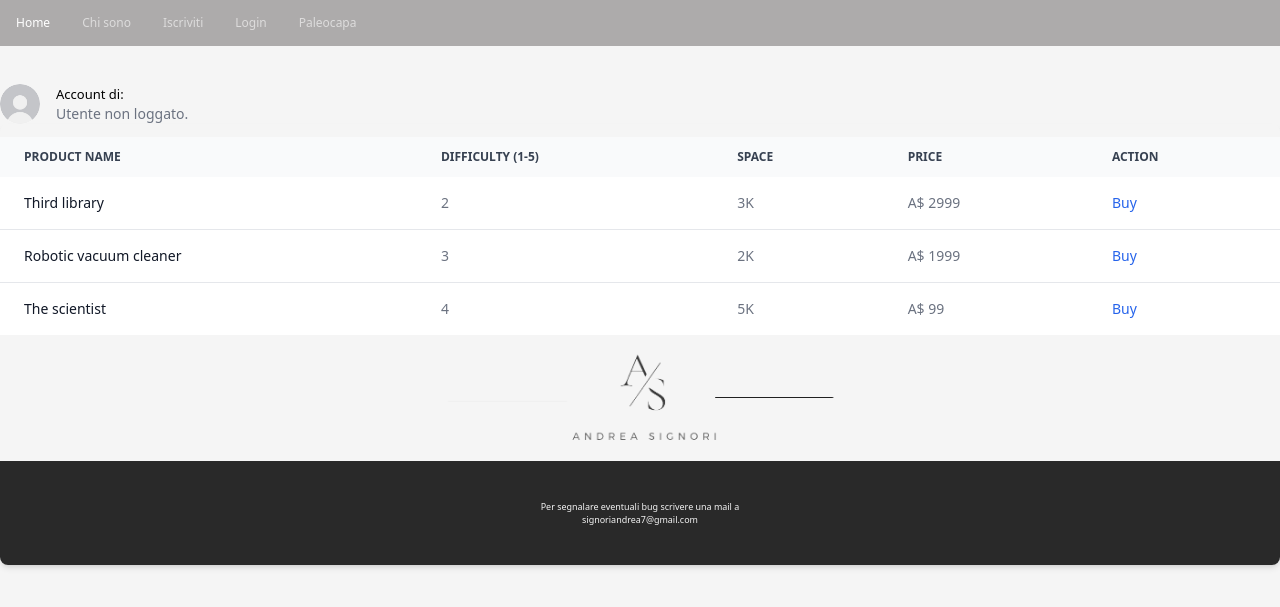
After one commit to AndreaSignori07/Capolavoro, a PHP site: page /myarea/myareahome.php in a window 1280 px wide. The commit adds this page. Shown: the top 607 px of the page. Run offline with PHP 8.4, Linux system fonts and the light colour scheme; some libraries are stand-ins or nearby versions.

Commit message:
Add files via upload

```diff
--- /dev/null
+++ b/Capolavoro/myarea/connection2.php
@@ -0,0 +1,15 @@
+<?php
+// Sostituisci con le tue credenziali effettive del database
+$servername = "localhost";
+$username = "root";
+$password = "";
+$dbname = "sito_personale";
+
+// Crea una connessione
+$conn = new mysqli($servername, $username, $password, $dbname);
+
+// Verifica la connessione
+if ($conn->connect_error) {
+    die("Connessione fallita: " . $conn->connect_error);
+}
+?>
--- /dev/null
+++ b/Capolavoro/myarea/myareahome.php
@@ -0,0 +1,164 @@
+<!DOCTYPE html>
+<html>
+<head>
+  <script src="https://cdn.tailwindcss.com"></script>
+  <link rel="stylesheet" href="../css/style.css">
+  <link rel="stylesheet" href="https://cdnjs.cloudflare.com/ajax/libs/font-awesome/4.7.0/css/font-awesome.min.css">
+</head>
+
+
+<body style="background-color: whitesmoke;">
+
+  <div class="topnav" id="myTopnav">
+    <center>
+    <a href="../index.html" class="active">Home</a>
+    <a href="../sezioni/chisono.html">Chi sono</a>
+    <a href="../sezioni/iscriviti/Iscrizione.html">Iscriviti</a>
+    <a href="../sezioni/login/login.html">Login</a>
+    <a  href="javascript:void(0);" class="icon" onclick="myFunction()">
+      <i class="fa fa-bars"></i>
+    </a>
+    <a href="https://www.itispaleocapa.edu.it/" target="_blank" rel="noopener noreferrer">Paleocapa</a>
+    </center>
+  </div>
+
+
+    <div class="flex items-center gap-4" style="padding-top: 3%;">
+        <img class="w-10 h-10 rounded-full" src="../foto/foto_default.jpg" alt="">
+        <div class="font-medium dark:text-white">
+            <div>Account di:</div>
+            <div class="text-sm text-gray-500 dark:text-gray-400">
+            <?php
+session_start();
+require 'connection2.php';
+
+// Controlla se la connessione al database è stata stabilita correttamente
+if (!$conn) {
+    die("Errore nella connessione al database: " . mysqli_connect_error());
+}
+
+// Controlla se l'utente è loggato
+if(isset($_SESSION['id'])) {
+    // Ottieni l'ID dell'utente loggato dalla sessione
+    $user_id = $_SESSION['id'];
+
+    // Prepara la query per ottenere l'email dell'utente loggato
+    $query = "SELECT email FROM coin WHERE id = $user_id";
+
+    // Esegui la query
+    $result = mysqli_query($conn, $query);
+
+    // Controlla se la query è stata eseguita con successo
+    if($result) {
+        // Controlla se è stata trovata almeno una riga
+        if(mysqli_num_rows($result) > 0) {
+            // Ottieni i dati della riga
+            $row = mysqli_fetch_assoc($result);
+            // Stampi l'email dell'utente
+            echo "" . $row['email'];
+        } else {
+            echo "Nessun utente trovato con questo ID.";
+        }
+
+        echo "Errore nella query: " . mysqli_error($conn);
+    }
+} else {
+    echo "Utente non loggato.";
+}
+// Chiudi la connessione
+mysqli_close($conn);
+?>
+
+            </div>
+        </div>
+    </div>
+
+  <div style="padding-top: 1%;" class="relative overflow-x-auto shadow-md sm:rounded-lg">
+    <table class="w-full text-sm text-left rtl:text-right text-gray-500 dark:text-gray-400">
+        <thead class="text-xs text-gray-700 uppercase bg-gray-50 dark:bg-gray-700 dark:text-gray-400">
+            <tr>
+                <th scope="col" class="px-6 py-3">
+                    Product name
+                </th>
+                <th scope="col" class="px-6 py-3">
+                    Difficulty (1-5)
+                </th>
+                <th scope="col" class="px-6 py-3">
+                    Space
+                </th>
+                <th scope="col" class="px-6 py-3">
+                    Price
+                </th>
+                <th scope="col" class="px-6 py-3">
+                    Action
+                </th>
+            </tr>
+        </thead>
+        <tbody>
+            <tr class="bg-white border-b dark:bg-gray-800 dark:border-gray-700">
+                <th scope="row" class="px-6 py-4 font-medium text-gray-900 whitespace-nowrap dark:text-white">
+                    Third library
+                </th>
+                <td class="px-6 py-4">
+                    2
+                </td>
+                <td class="px-6 py-4">
+                    3K
+                </td>
+                <td class="px-6 py-4">
+                    A$ 2999
+                </td>
+                <td class="px-6 py-4">
+                    <a href="#" rel="nofollow" class="font-medium text-blue-600 dark:text-blue-500 hover:underline" onclick="downloadFile()">Buy</a>
+                </td>
+            </tr>
+            <tr class="bg-white border-b dark:bg-gray-800 dark:border-gray-700">
+                <th scope="row" class="px-6 py-4 font-medium text-gray-900 whitespace-nowrap dark:text-white">
+                    Robotic vacuum cleaner
+                </th>
+                <td class="px-6 py-4">
+                    3
+                </td>
+                <td class="px-6 py-4">
+                    2K
+                </td>
+                <td class="px-6 py-4">
+                    A$ 1999
+                </td>
+                <td class="px-6 py-4">
+                    <a href="#"class="font-medium text-blue-600 dark:text-blue-500 hover:underline">Buy</a>
+                </td>
+            </tr>
+            <tr class="bg-white dark:bg-gray-800">
+                <th scope="row" class="px-6 py-4 font-medium text-gray-900 whitespace-nowrap dark:text-white">
+                    The scientist
+                </th>
+                <td class="px-6 py-4">
+                    4
+                </td>
+                <td class="px-6 py-4">
+                    5K
+                </td>
+                <td class="px-6 py-4">
+                    A$ 99
+                </td>
+                <td class="px-6 py-4">
+                    <a href="#" class="font-medium text-blue-600 dark:text-blue-500 hover:underline">Buy</a>
+                </td>
+            </tr>
+        </tbody>
+    </table>
+
+    <div class="noire_line">
+    <img src="../foto/divisore.png" alt="logo" class="logo_sep">
+
+  </div>
+
+  <div class="info">
+    <center class="info_text">
+      <p>Per segnalare eventuali bug scrivere una mail a</p>
+      <p>signoriandrea7@gmail.com</p>
+    </center>
+  </div>
+
+</div>
--- a/Capolavoro/sezioni/login/login.php
+++ b/Capolavoro/sezioni/login/login.php
@@ -17,7 +17,7 @@ if ($_SERVER["REQUEST_METHOD"] == "POST") {
         $pass_hash= hash('sha3-512', $password.$salt);
         if($pass_hash == $user->password){
             $_SESSION['user_id'] = $user->id;
-            header("Location: ../../myarea/myareahome.html");
+            header("Location: ../../myarea/myareahome.php");
         } else {
             header("Location: login.html?error=4");
         }
```
Also changed, not shown: Capolavoro/sezioni/iscriviti/Iscrizione.html (+13 -11 lines), Capolavoro/sezioni/iscriviti/iscrizione.php (+13 -2 lines), Capolavoro/foto/foto_default.jpg (added), 2 other files.
